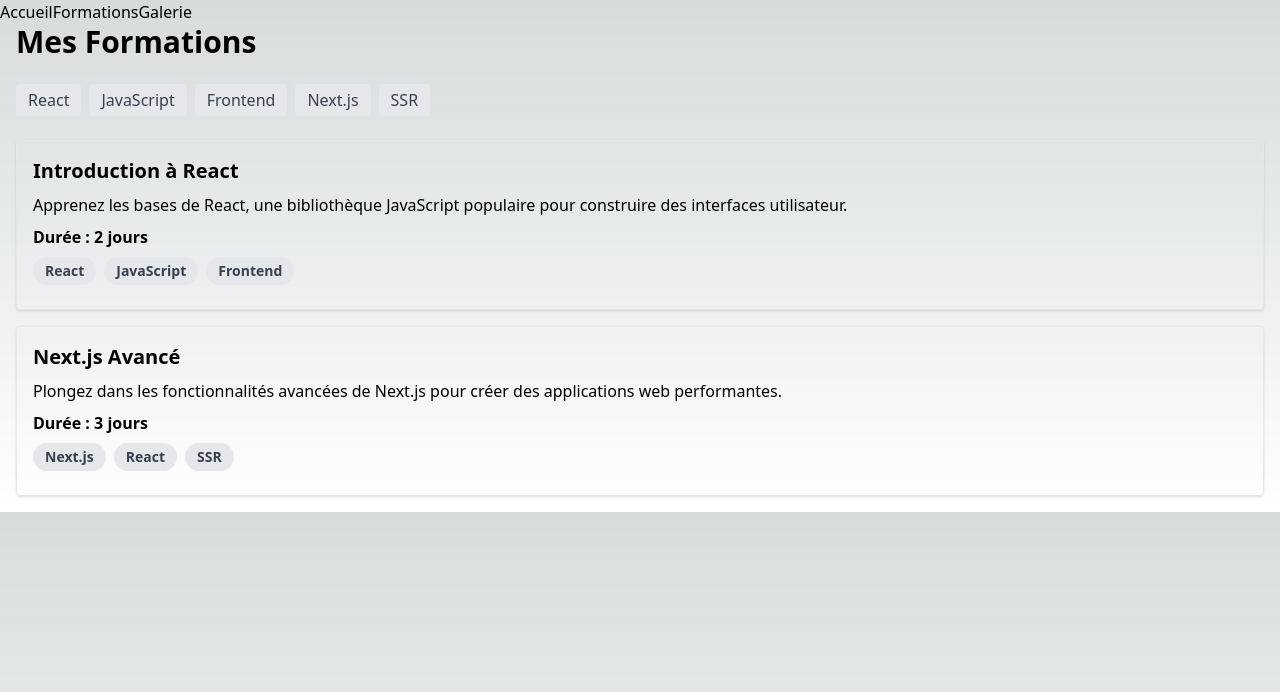
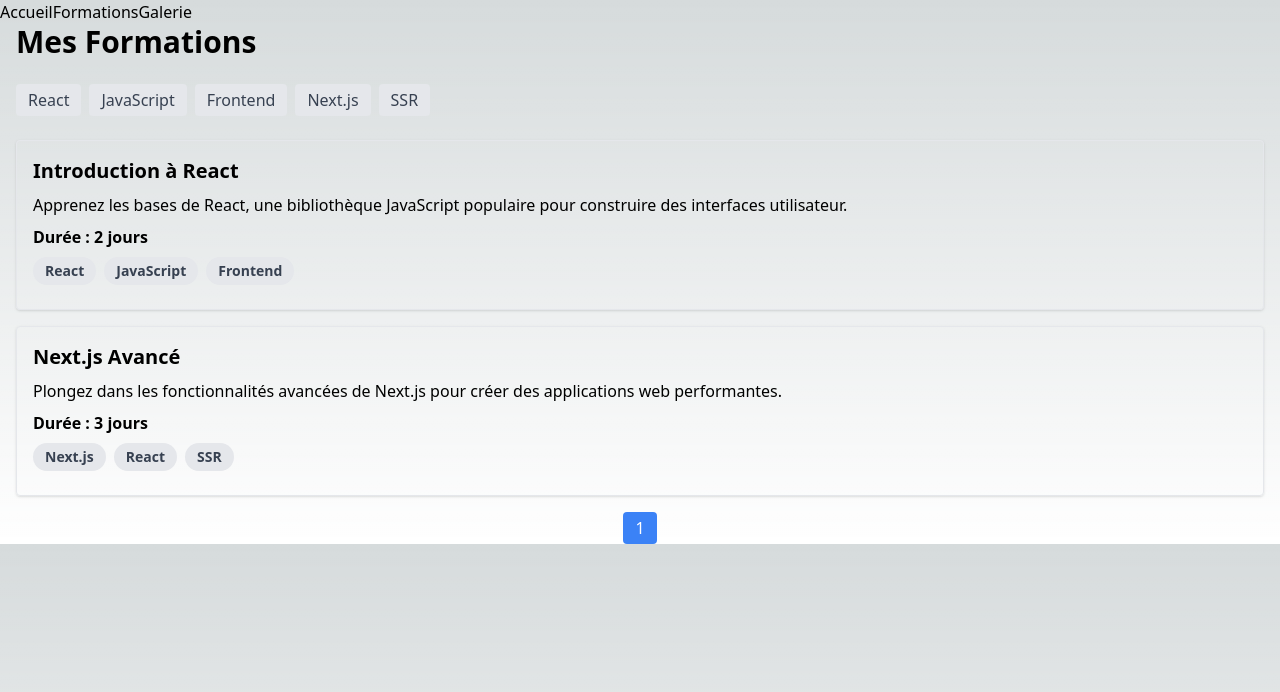
Before and after one commit to KuramaMr/mon-portfolio, a Next.js app: page /formations in a window 1280 px wide. Shown: the top 692 px of the page. Built offline with nearby package versions, Linux system fonts and the light colour scheme.

Commit message:
Ajout de la pagination pour les formations et la galerie

```diff
--- a/app/formations/page.js
+++ b/app/formations/page.js
@@ -2,12 +2,15 @@
 
 import { useState, useEffect } from 'react';
 import FormationCard from '../components/FormationCard';
+
+const ITEMS_PER_PAGE = 5; // Nombre de formations par page
 
 export default function Formations() {
   const [formations, setFormations] = useState([]);
   const [filteredFormations, setFilteredFormations] = useState([]);
   const [selectedTags, setSelectedTags] = useState([]);
   const [allTags, setAllTags] = useState([]);
+  const [currentPage, setCurrentPage] = useState(1);
 
   useEffect(() => {
     fetch('/api/formations')
@@ -28,6 +31,7 @@ export default function Formations() {
         selectedTags.every(tag => formation.tags.includes(tag))
       ));
     }
+    setCurrentPage(1); // Réinitialiser à la première page lors du filtrage
   }, [selectedTags, formations]);
 
   const toggleTag = (tag) => {
@@ -37,6 +41,12 @@ export default function Formations() {
         : [...prevTags, tag]
     );
   };
+
+  const pageCount = Math.ceil(filteredFormations.length / ITEMS_PER_PAGE);
+  const paginatedFormations = filteredFormations.slice(
+    (currentPage - 1) * ITEMS_PER_PAGE,
+    currentPage * ITEMS_PER_PAGE
+  );
 
   return (
     <div className="container mx-auto px-4">
@@ -56,9 +66,24 @@ export default function Formations() {
           </button>
         ))}
       </div>
-      {filteredFormations.map((formation) => (
+      {paginatedFormations.map((formation) => (
         <FormationCard key={formation.id} {...formation} />
       ))}
+      <div className="mt-4 flex justify-center">
+        {Array.from({ length: pageCount }, (_, i) => i + 1).map((page) => (
+          <button
+            key={page}
+            onClick={() => setCurrentPage(page)}
+            className={`mx-1 px-3 py-1 rounded ${
+              currentPage === page
+                ? 'bg-blue-500 text-white'
+                : 'bg-gray-200 text-gray-700'
+            }`}
+          >
+            {page}
+          </button>
+        ))}
+      </div>
     </div>
   );
 }
--- a/app/galerie/page.js
+++ b/app/galerie/page.js
@@ -1,22 +1,59 @@
 'use client';
 
-import CloudinaryImage from '../components/CloudinaryImage';
-import galleryData from '../../data/gallery.json';
+import { useState, useEffect } from 'react';
+import { CldImage } from 'next-cloudinary';
+
+const ITEMS_PER_PAGE = 9; // Nombre d'images par page
 
 export default function Galerie() {
+  const [images, setImages] = useState([]);
+  const [currentPage, setCurrentPage] = useState(1);
+
+  useEffect(() => {
+    fetch('/api/gallery')
+      .then(res => res.json())
+      .then(data => setImages(data));
+  }, []);
+
+  const pageCount = Math.ceil(images.length / ITEMS_PER_PAGE);
+  const paginatedImages = images.slice(
+    (currentPage - 1) * ITEMS_PER_PAGE,
+    currentPage * ITEMS_PER_PAGE
+  );
+
   return (
     <div className="container mx-auto px-4">
       <h1 className="text-3xl font-bold mb-6">Ma Galerie</h1>
       <div className="grid grid-cols-1 md:grid-cols-2 lg:grid-cols-3 gap-4">
-        {galleryData.map((image) => (
+        {paginatedImages.map((image) => (
           <div key={image.id} className="relative">
-            <CloudinaryImage publicId={image.publicId} alt={image.titre} />
+            <CldImage
+              width="400"
+              height="300"
+              src={image.publicId}
+              alt={image.titre}
+            />
             <p className="absolute bottom-0 left-0 right-0 bg-black bg-opacity-50 text-white p-2">
               {image.titre}
             </p>
           </div>
         ))}
       </div>
+      <div className="mt-4 flex justify-center">
+        {Array.from({ length: pageCount }, (_, i) => i + 1).map((page) => (
+          <button
+            key={page}
+            onClick={() => setCurrentPage(page)}
+            className={`mx-1 px-3 py-1 rounded ${
+              currentPage === page
+                ? 'bg-blue-500 text-white'
+                : 'bg-gray-200 text-gray-700'
+            }`}
+          >
+            {page}
+          </button>
+        ))}
+      </div>
     </div>
   );
 }
```
